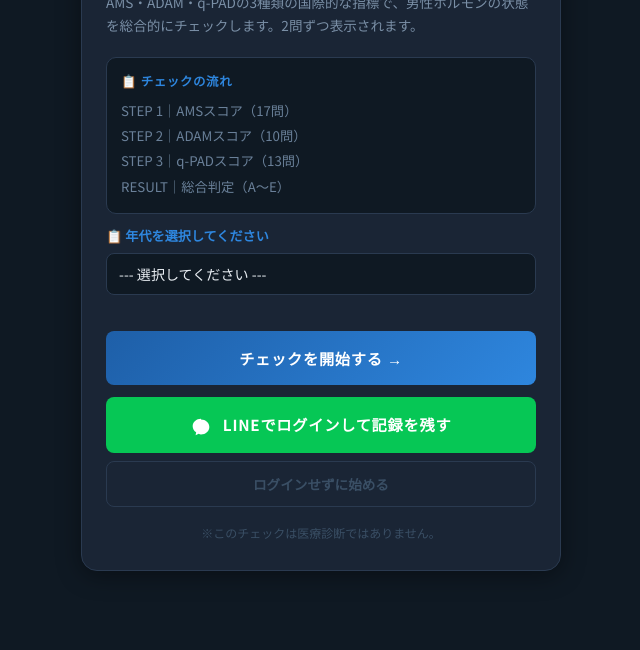
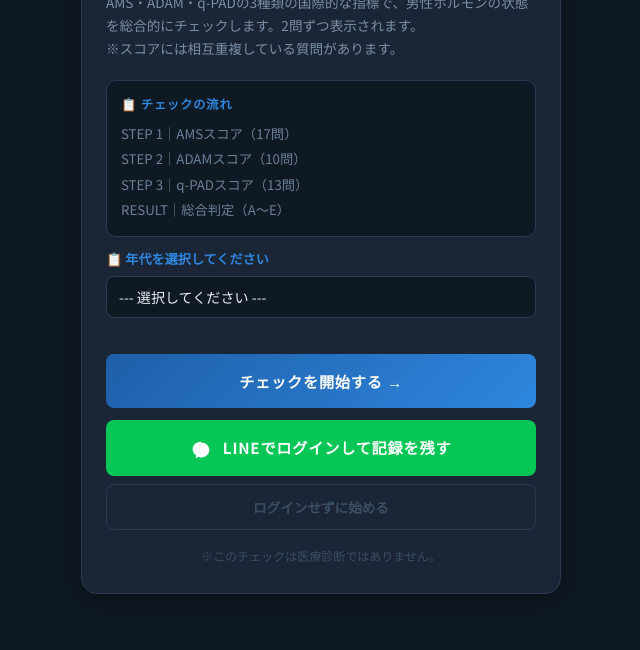
Before and after one commit to malemenopause2023-rgb/score-app, a website: page index.html in a window 1280 px wide. Shown: the part 177-827 px from the top of the page, without its empty margins (319-959 px from the left). Before the commit the page ends 804 px from the top, so only its background shows below. Drawn offline with Linux system fonts and the light colour scheme.

Commit message:
Update index.html

```diff
--- a/index.html
+++ b/index.html
@@ -75,7 +75,7 @@
   <div id="screen-top" class="card">
     <div class="step-badge">MENS HEALTH CHECK</div>
     <h1>男性ホルモン<br>セルフチェック</h1>
-    <p class="desc">AMS・ADAM・q-PADの3種類の国際的な指標で、男性ホルモンの状態を総合的にチェックします。2問ずつ表示されます。</p>
+    <p class="desc">AMS・ADAM・q-PADの3種類の国際的な指標で、男性ホルモンの状態を総合的にチェックします。2問ずつ表示されます。<br>※スコアには相互重複している質問があります。</p>
     <div class="info-box">
       <div class="info-box-title">📋 チェックの流れ</div>
       <div class="info-box-body">
```
